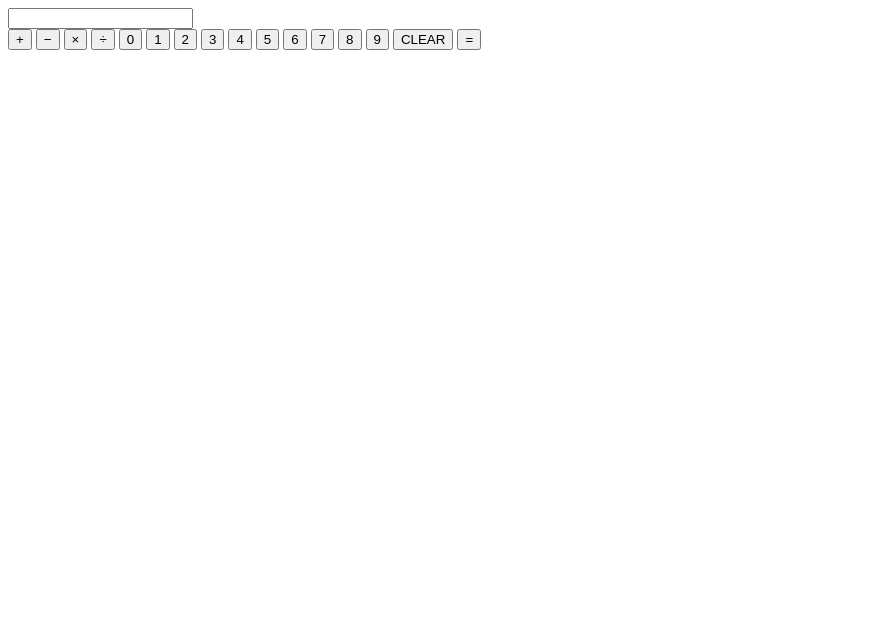
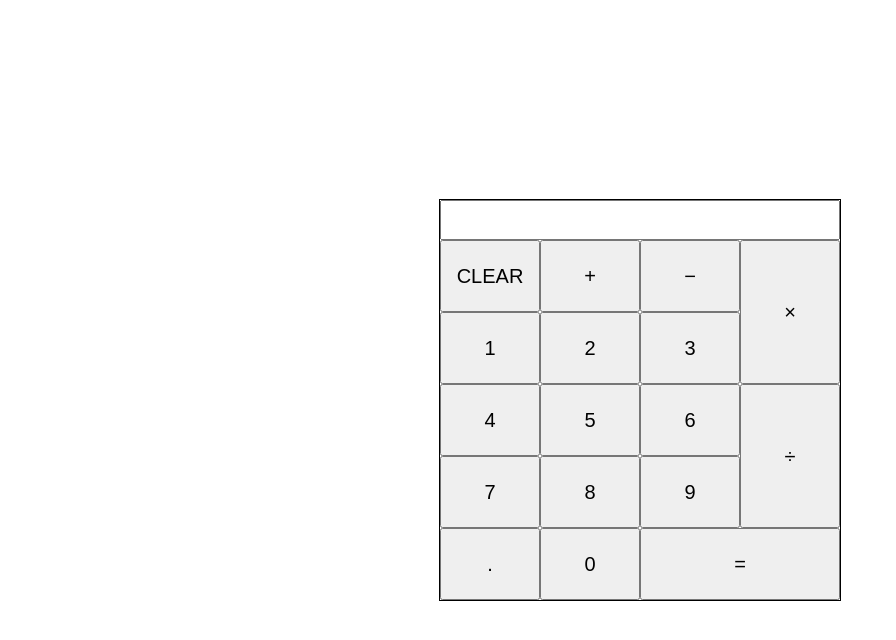
Before and after one commit to stef44n/calculator, a plain HTML site: page index.html in a window 1280 px wide. Shown: the whole page, without its empty margins (0-896 px from the left). Drawn offline with Linux system fonts and the light colour scheme.

Commit message:
Create the calculator interface

```diff
--- a/index.html
+++ b/index.html
@@ -28,6 +28,7 @@
             <button class="number" id="eight">8</button>
             <button class="number" id="nine">9</button>
 
+            <button id="dot">.</button>
             <button id="clear">CLEAR</button>
             <button id="equals">&#61;</button>
         </div>
--- a/styles.css
+++ b/styles.css
@@ -0,0 +1,55 @@
+body {
+    display: flex;
+    justify-content: center;
+    align-items: center;
+    height: 100vh;
+    margin: 0;
+}
+
+#calculator {
+    display: flex;
+    flex-direction: column;
+    border: solid 1px black;
+    width: 400px;
+    height: 400px;
+}
+
+input {
+    font-size: 30px;
+}
+
+.buttons {
+    display: grid;
+    height: 100%;
+    grid-template-columns: repeat(4, 25%);
+    grid-template-rows: repeat(5, 20%);
+}
+
+button {
+    font-size: 20px;
+}
+
+#multiplication {
+    grid-column: 4;
+    grid-row: 1/3;
+}
+
+#division {
+    grid-column: 4;
+    grid-row: 3/5;
+}
+
+#zero {
+    grid-column: 2;
+    grid-row: 5;
+}
+
+#clear {
+    grid-column: 1;
+    grid-row: 1;
+}
+
+#equals {
+    grid-column: 3/5;
+    grid-row: 5;
+}
```
